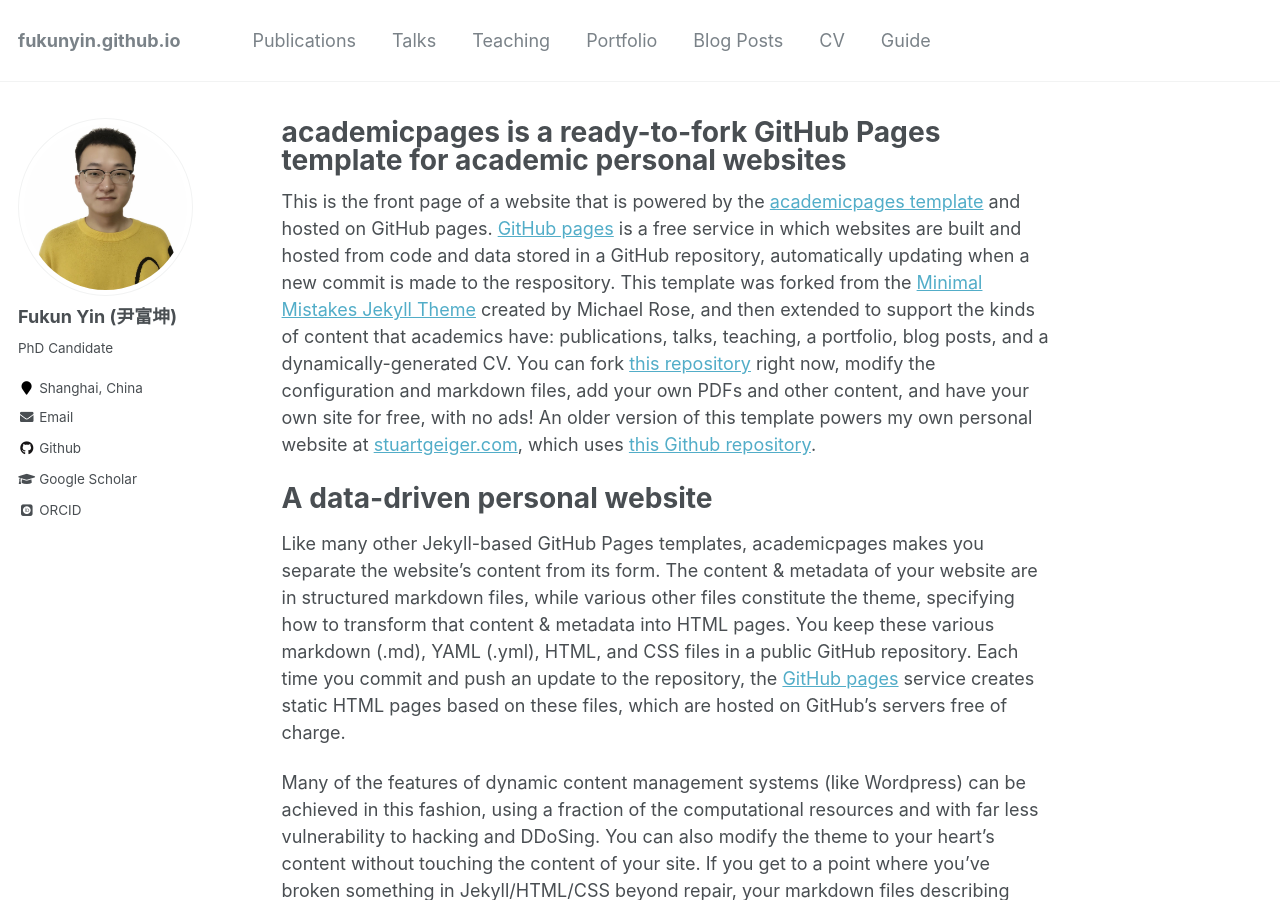
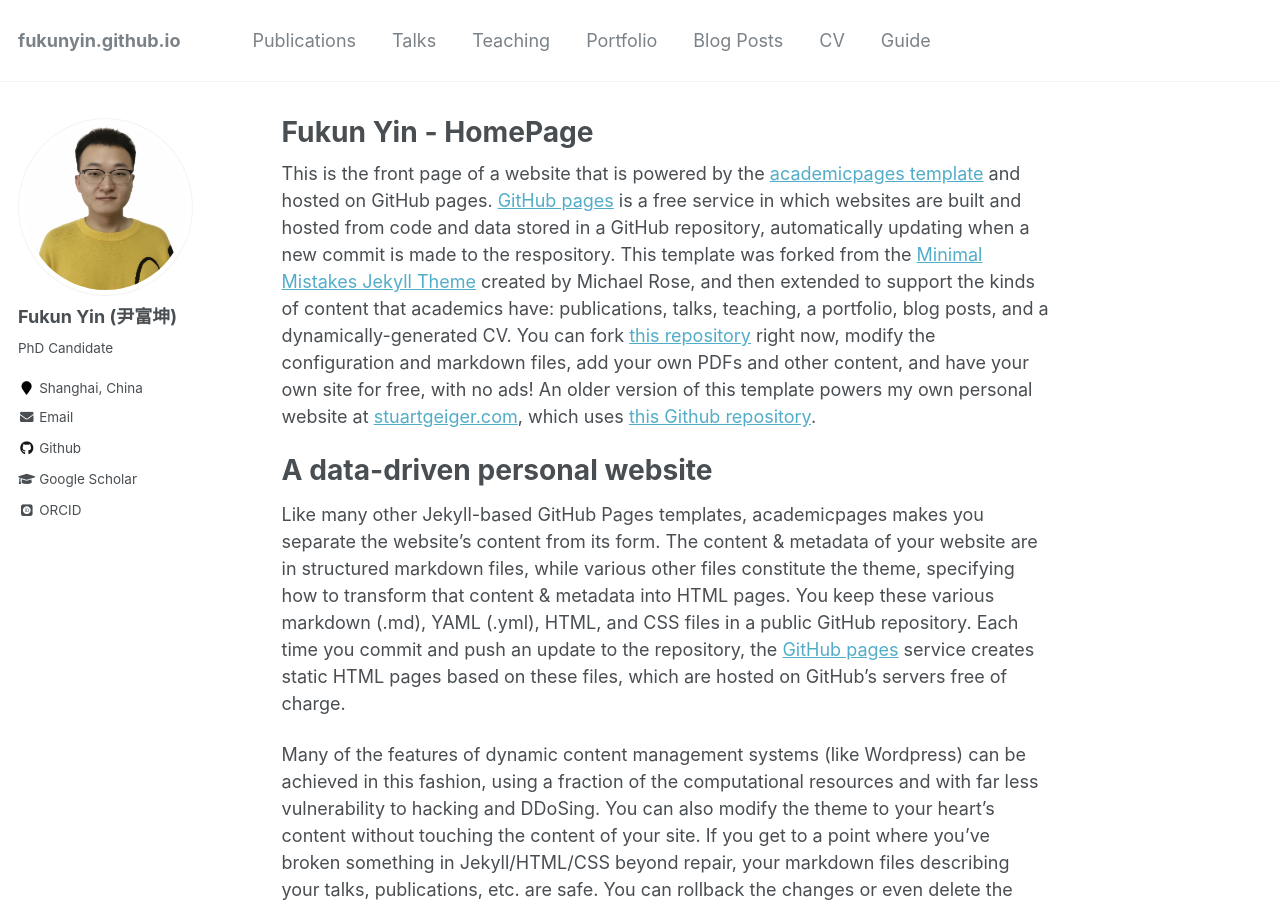
Before and after one commit to fukunyin/fukunyin.github.io, a Jekyll site: the page built from _pages/about.md, in a window 1280 px wide and 900 px high. Built offline with Jekyll 4.4.1, drawn with Linux system fonts in a browser that asks for light colours; some web fonts are replaced.

Commit message:
Update about.md

```diff
--- a/_pages/about.md
+++ b/_pages/about.md
@@ -1,6 +1,6 @@
 ---
 permalink: /
-title: "academicpages is a ready-to-fork GitHub Pages template for academic personal websites"
+title: "Fukun Yin - HomePage"
 excerpt: "About me"
 author_profile: true
 redirect_from:
```
